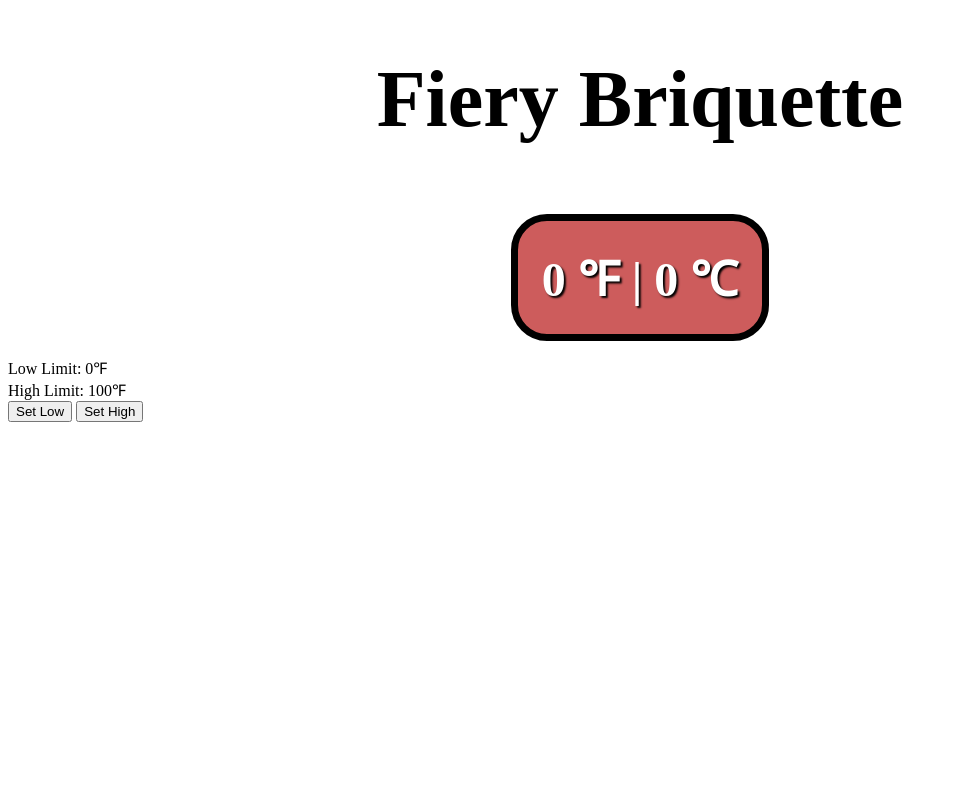
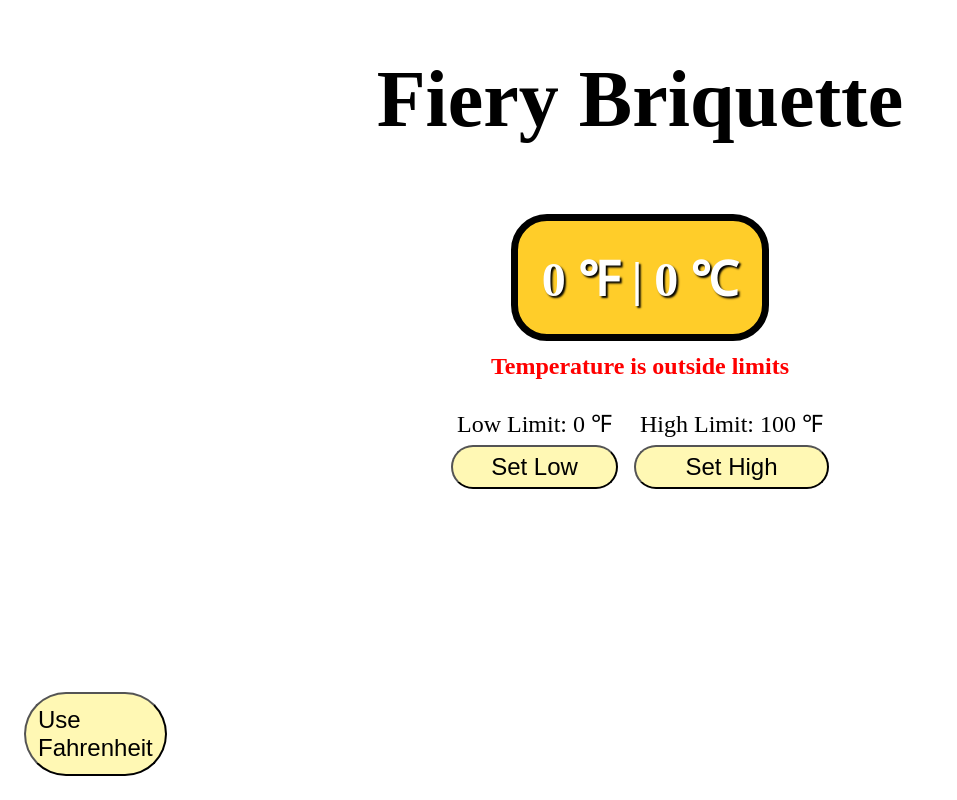
Before and after one commit to HarrisonYoung02/fiery_briquette, a plain HTML site: page arduino-code/uiTest.html in a window 1280 px wide. Shown: the whole page, without its empty margins (0-957 px from the left). Drawn offline with Linux system fonts and the light colour scheme.

Commit message:
Added temp limits/temp scale toggle

```diff
--- a/arduino-code/uiTest.html
+++ b/arduino-code/uiTest.html
@@ -2,12 +2,27 @@
 <html>
   <head>
     <style>
+      .hidden {
+        visibility: hidden;
+      }
       #page-title {
         text-align: center;
         font-size: 5em;
       }
+      button {
+        background: rgb(255, 248, 180);
+        cursor: pointer;
+      }
+      button:hover {
+        background: rgb(255, 252, 216);
+      }
+      button:active {
+        background: rgb(255, 236, 62);
+      }
       .temp-display {
         display: flex;
+        flex-direction: column;
+        align-items: center;
         justify-content: center;
         padding: 1em;
       }
@@ -17,11 +32,59 @@
         font-size: 3em;
         font-weight: bold;
         color: white;
-        background: indianred;
+        background: rgb(255, 205, 41);
         border: 0.15em solid black;
         border-radius: 0.75em;
         padding: 0.5em;
         text-shadow: 2px 2px 2px black;
+      }
+      .too-cold {
+        background: rgb(0, 140, 255);
+      }
+      .too-hot {
+        background: rgb(253, 46, 19);
+      }
+      .temp-warning {
+        display: flex;
+        align-items: center;
+        margin: 0.5em;
+        color: red;
+        font-weight: bold;
+        font-size: 1.5em;
+      }
+      .temp-limits-box {
+        display: flex;
+        flex-direction: row;
+      }
+      .temp-limit {
+        display: flex;
+        flex-direction: column;
+        margin: 0.5em;
+      }
+      .temp-limit span {
+        text-align: center;
+        font-size: 1.5em;
+        margin: 0.25em;
+      }
+      .temp-limit button {
+        font-size: 1.5em;
+        padding: 0.25em;
+        border-radius: 1em;
+      }
+      .switch-temp-scale {
+        position: absolute;
+        bottom: 1em;
+        left: 1em;
+        display: flex;
+        flex-direction: column;
+        text-align: center;
+        text-decoration: none;
+        color: black;
+        font-size: 1.5em;
+        padding: 0.5em;
+        border-radius: 2em;
+        background: rgb(255, 248, 180);
+        cursor: pointer;
       }
     </style>
   </head>
@@ -29,15 +92,28 @@
     <h1 id="page-title">Fiery Briquette</h1>
     <div class="temp-display">
       <div class="temp-box">0 &#8457; | 0 &#8451;</div>
+      <div class="temp-warning">
+        <span>Temperature is outside limits</span>
+      </div>
+
+      <div class="temp-limits-box">
+        <div class="temp-limit">
+          <span>Low Limit: 0 &#8457;</span>
+          <button onclick="setLow()">Set Low</button>
+        </div>
+        <div class="temp-limit">
+          <span>High Limit: 100 &#8457;</span>
+          <button onclick="setHigh()">Set High</button>
+        </div>
+      </div>
     </div>
 
-    <div>Low Limit: 0&#8457;</div>
-    <div>High Limit: 100&#8457;</div>
+    <button onclick="switchTempScale()" class="switch-temp-scale">
+      <span>Use</span><span>Fahrenheit</span>
+    </button>
 
-    <button onclick="setLow()">Set Low</button>
-    <button onclick="setHigh()">Set High</button>
     <script>
-      function setLow() {
+      async function setLow() {
         const temp = prompt("Enter low temperature limit:");
 
         if (temp !== null && temp.trim() !== "") {
@@ -45,10 +121,11 @@
             alert("Please enter the limit as a number.");
             return;
           }
-          fetch("/setTemp/low?temp=" + encodeURIComponent(temp));
+          await fetch("/setTemp/low?temp=" + encodeURIComponent(temp));
+          location.reload();
         }
       }
-      function setHigh() {
+      async function setHigh() {
         const temp = prompt("Enter high temperature limit:");
 
         if (temp !== null && temp.trim() !== "") {
@@ -56,8 +133,13 @@
             alert("Please enter the limit as a number.");
             return;
           }
-          fetch("/setTemp/high?temp=" + encodeURIComponent(temp));
+          await fetch("/setTemp/high?temp=" + encodeURIComponent(temp));
+          location.reload();
         }
+      }
+      async function switchTempScale() {
+        await fetch("/switchTempScale");
+        location.reload();
       }
     </script>
   </body>
```
Also changed, not shown: 1 other file.
